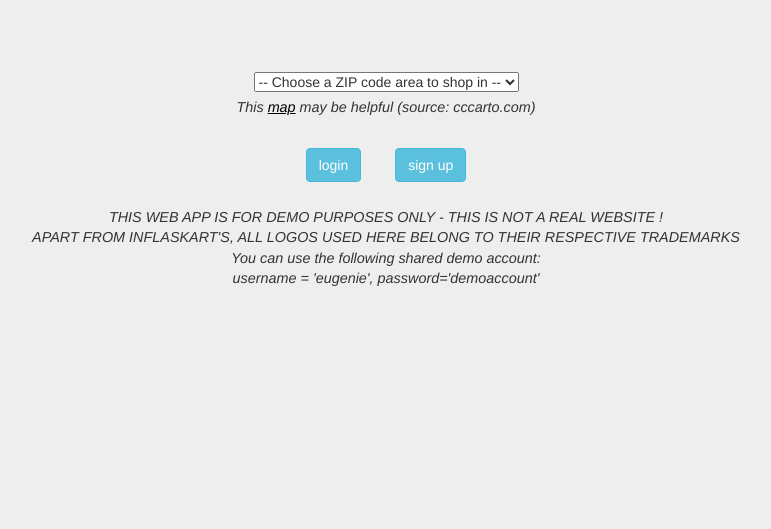
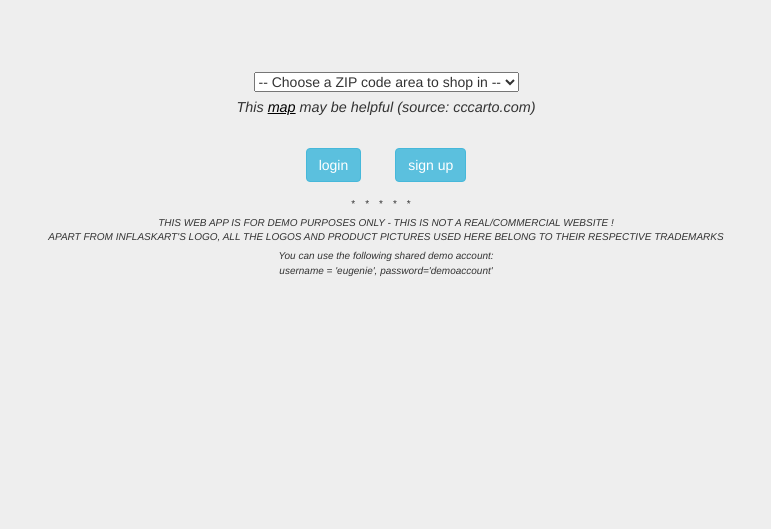
Before and after one commit to eugenielm/Inflaskart, a Django app: page /grocerystore/ in a window 1280 px wide. Shown: the part 208-737 px from the top of the page, without its empty margins (254-1025 px from the left). Run offline with Django 3.2, Linux system fonts and the light colour scheme; some libraries are stand-ins or nearby versions.

Commit message:
Change demo message on index page

```diff
--- a/grocerystore/templates/grocerystore/index.html
+++ b/grocerystore/templates/grocerystore/index.html
@@ -82,6 +82,11 @@
             </select>
           </form>
           <p style="font-size:1.8vh;font-style:italic">This <a target="_blank" href="http://www.cccarto.com/ca/sanfran/files/san%20francisco%20county%20zip%20code%20map.jpg" style="text-decoration:underline">map</a> of the city may be helpful (source: cccarto.com)</p>
+          <p style="font-size:10px;margin: 10px auto 5px auto;letter-spacing:10px;display:block">*****</p>
+          <p style="font-size:10px;margin: 0px 5px;display:block"><i>THIS WEB APP IS FOR DEMO PURPOSES ONLY - THIS IS NOT A REAL/COMMERCIAL WEBSITE !</i></p>
+          <p style="font-size:10px;margin: 0px 5px;display:block"><i>APART FROM INFLASKART'S LOGO, ALL THE LOGOS AND PRODUCT PICTURES USED HERE BELONG TO THEIR RESPECTIVE TRADEMARKS</i></p>
+          <p style="font-size:10px;margin: 5px 5px 0px 5px;display:block"><i>You can use the following shared demo account:</i></p>
+          <p style="font-size:10px;margin: 0px 5px;display:block"><i>username = 'eugenie', password='demoaccount'</i></p>
         </div>
 
       {% else %}
@@ -99,10 +104,11 @@
           <div id="index-identification">
             <p><a id="login" href="{% url 'grocerystore:login' %}" class="btn btn-info btn-md" role="button">login</a></p>
             <p><a id="register" href="{% url 'grocerystore:register' %}" class="btn btn-info btn-md" role="button">sign up</a></p>
-            <p style="font-size:1.8vh;margin: 25px 5px 0px 5px;display:block"><i>THIS WEB APP IS FOR DEMO PURPOSES ONLY - THIS IS NOT A REAL WEBSITE !</i></p>
-            <p style="font-size:1.8vh;margin: 0px 5px;display:block"><i>APART FROM INFLASKART'S, ALL LOGOS USED HERE BELONG TO THEIR RESPECTIVE TRADEMARKS</i></p>
-            <p style="font-size:1.8vh;margin: 0px 5px;display:block"><i>You can use the following shared demo account:</i></p>
-            <p style="font-size:1.8vh;margin: 0px 5px;display:block"><i>username = 'eugenie', password='demoaccount'</i></p>
+            <p style="font-size:10px;margin: 15px auto 5px auto;letter-spacing:10px;display:block">*****</p>
+            <p style="font-size:10px;margin: 0px 5px;display:block"><i>THIS WEB APP IS FOR DEMO PURPOSES ONLY - THIS IS NOT A REAL/COMMERCIAL WEBSITE !</i></p>
+            <p style="font-size:10px;margin: 0px 5px;display:block"><i>APART FROM INFLASKART'S LOGO, ALL THE LOGOS AND PRODUCT PICTURES USED HERE BELONG TO THEIR RESPECTIVE TRADEMARKS</i></p>
+            <p style="font-size:10px;margin: 5px 5px 0px 5px;display:block"><i>You can use the following shared demo account:</i></p>
+            <p style="font-size:10px;margin: 0px 5px;display:block"><i>username = 'eugenie', password='demoaccount'</i></p>
           </div>
         </div>
       {% endif %}
```
